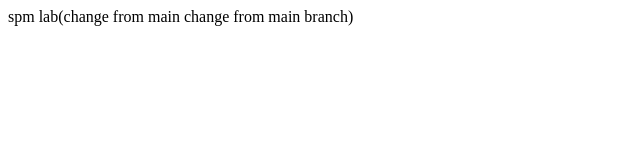
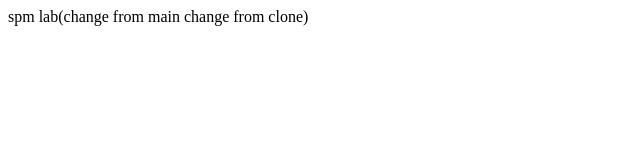
Before and after one commit to shreya-57/spmlab, a plain HTML site: page index.html in a window 1280 px wide. Shown: the full height of the page, 0-640 px from the left. Drawn offline with Linux system fonts and the light colour scheme.

Commit message:
change after cloning

```diff
--- a/index.html
+++ b/index.html
@@ -6,6 +6,6 @@
     <title>Document</title>
 </head>
 <body>
-    spm lab(change from main change from main branch)
+    spm lab(change from main change from clone)
 </body>
 </html>
```
